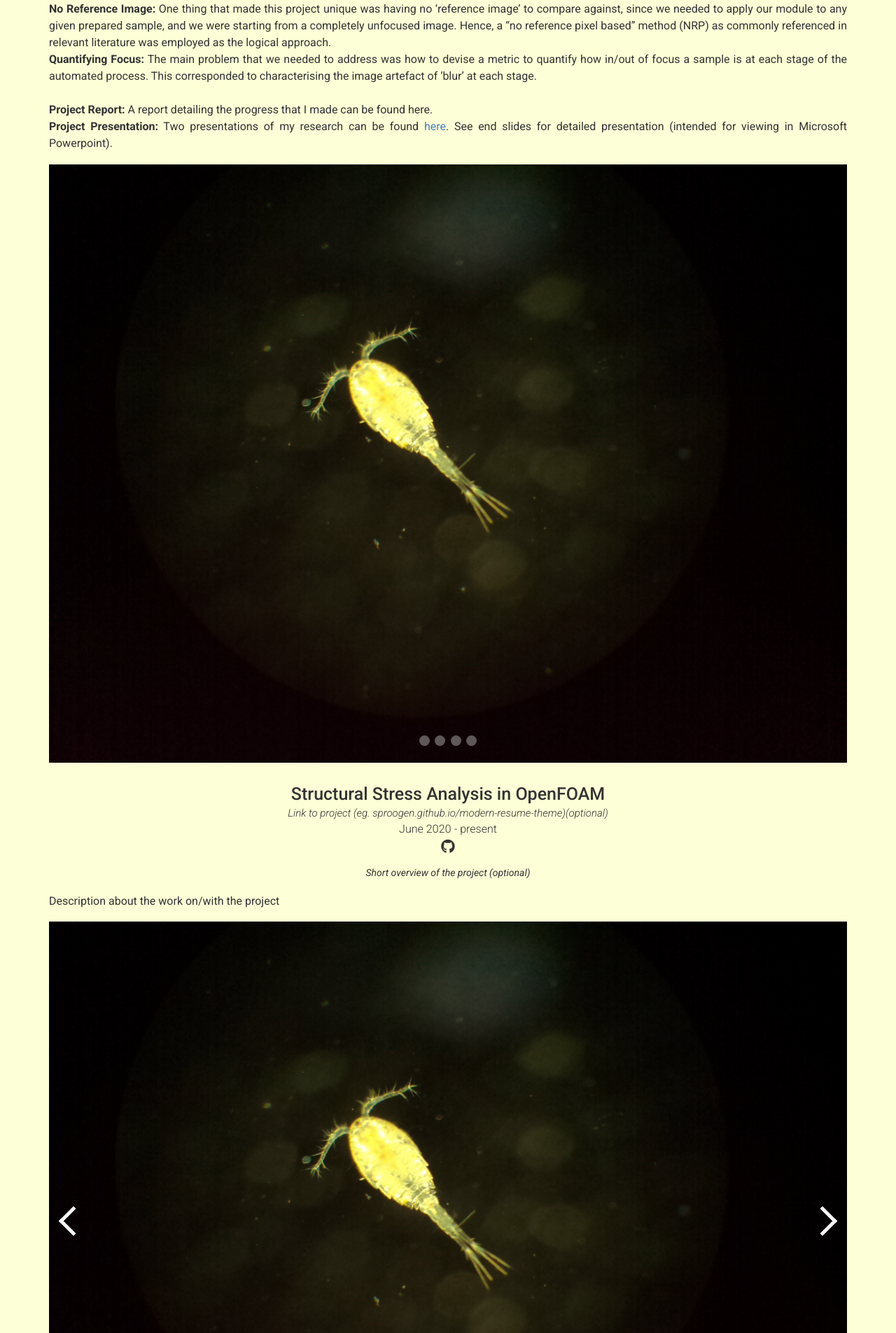
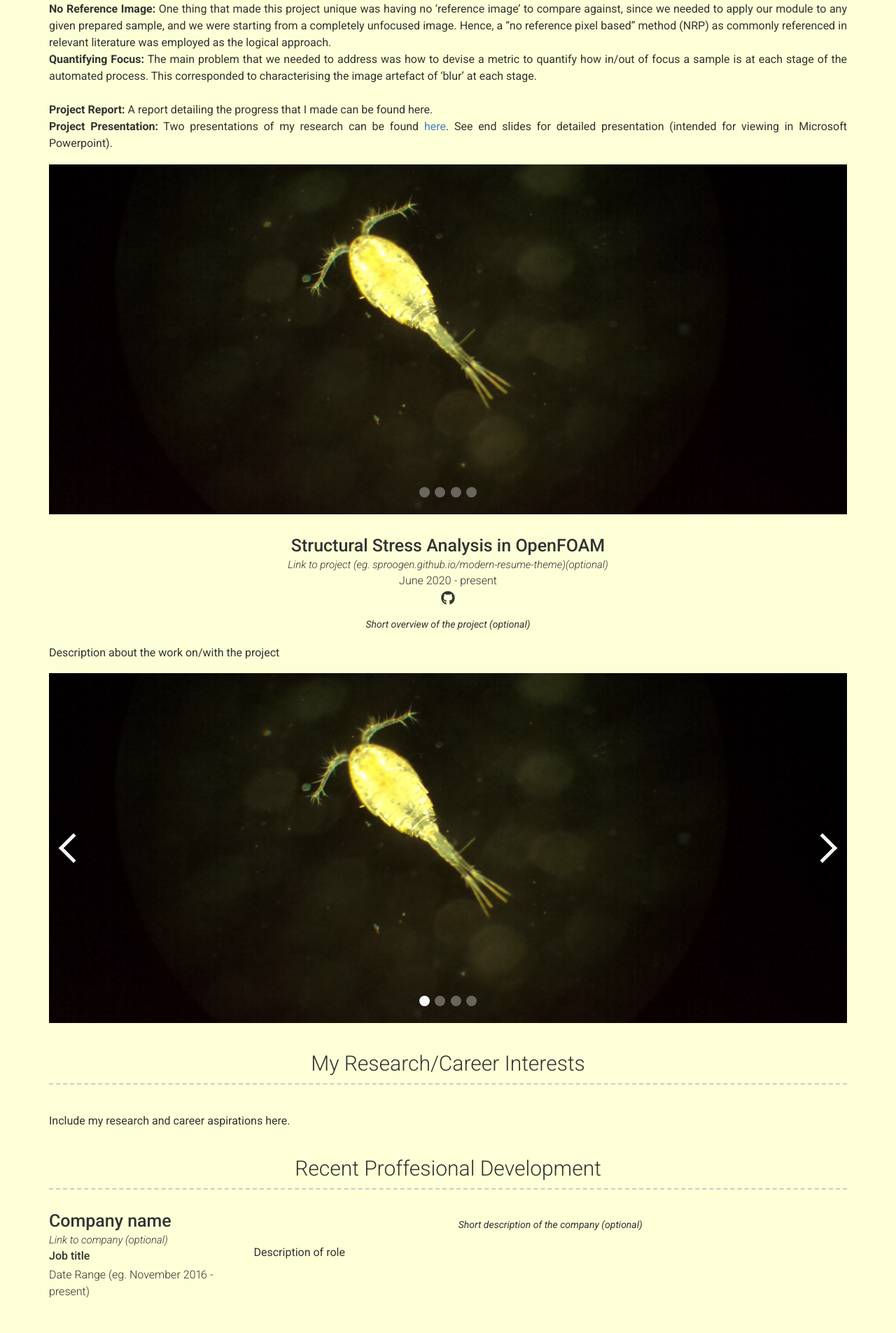
Before and after one commit to WilliamManley/WilliamManley.github.io, a Jekyll site: the page built from index.md, in a window 1280 px wide. Shown: the part 1237-3142 px from the top of the page at 70% size. Built offline with Jekyll 4.4.1, drawn with Linux system fonts in a browser that asks for light colours; nearby versions of some CDN libraries.

Commit message:
Add image carousel

```diff
--- a/_includes/projects.html
+++ b/_includes/projects.html
@@ -2,6 +2,6 @@
   <h3>{{ site.projects_title | default: "Projects" }}</h3>
   {% for project in site.data.projects %}
     {% include {{ project.layout | default: 'left' | append: ".html" }} item=project %}
-    {% include carousel.html height="75" unit="%" duration="7" %}
+    {% include carousel.html height="500" unit="px" duration="7" %}
   {% endfor %}
 </div>
```
